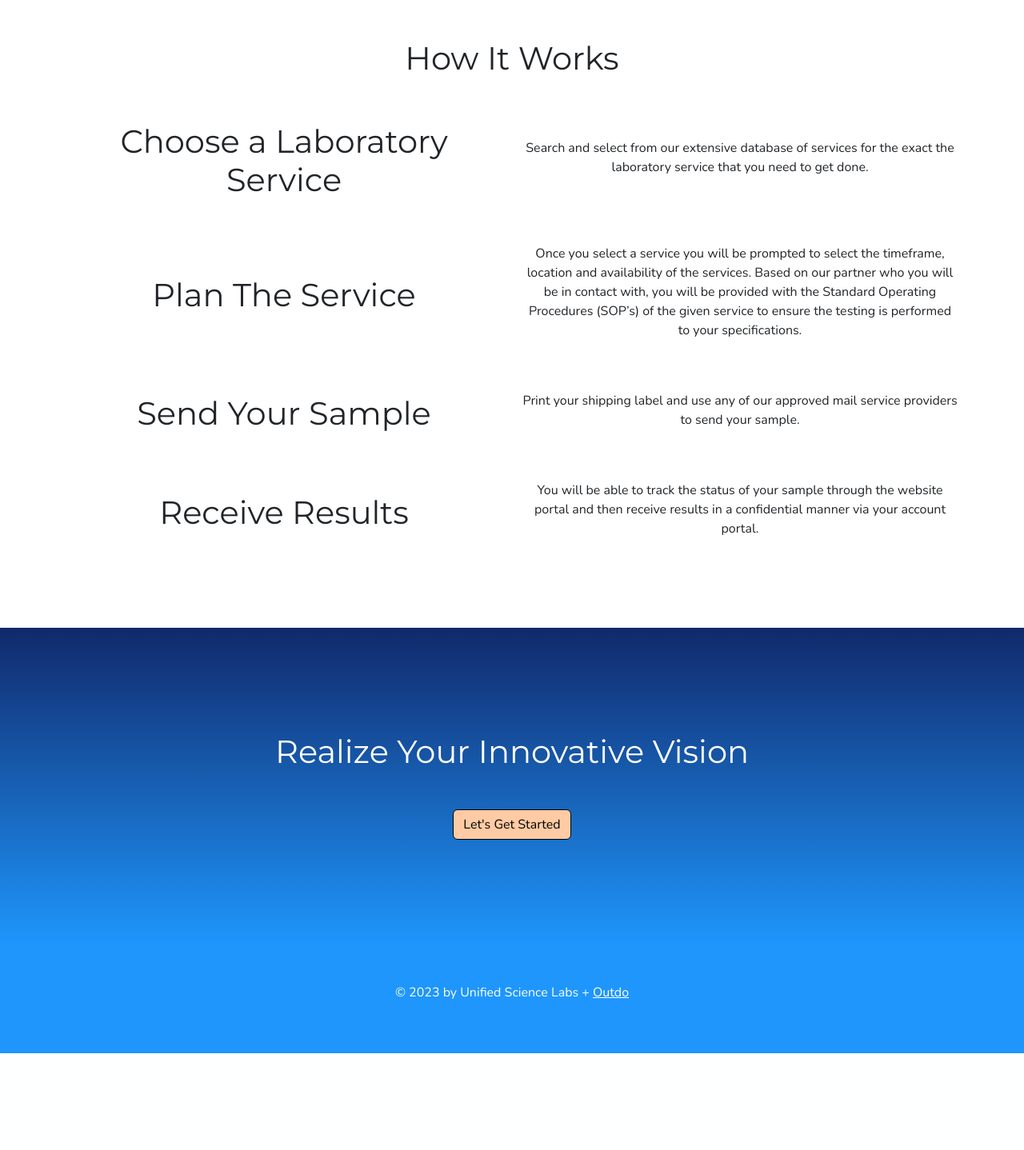
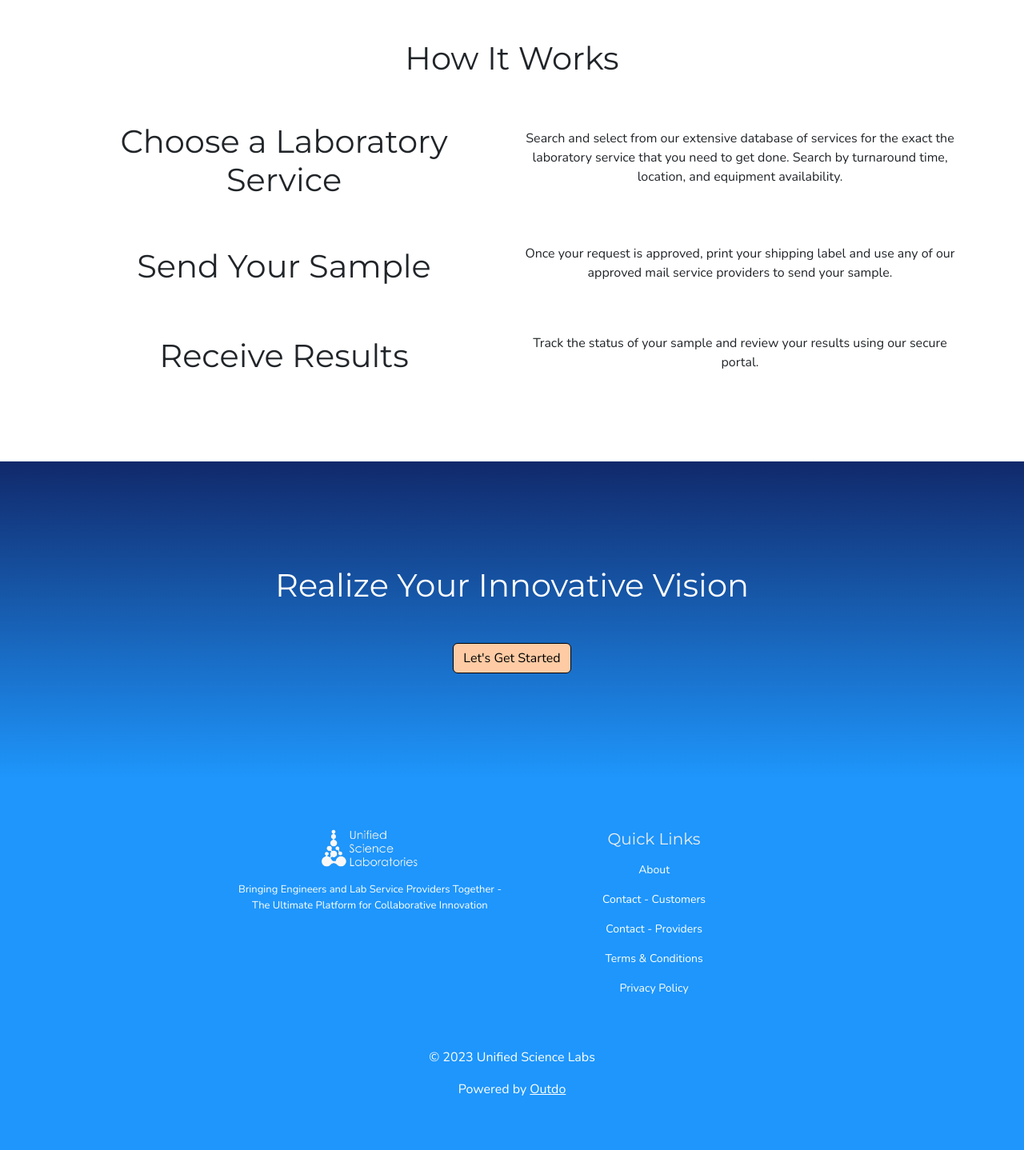
Before and after one commit to bharding216/labs, a Python web app: template project/templates/about.html in a window 1280 px wide. Shown: the part 759-2197 px from the top of the page at 80% size. Before the commit the page ends 2076 px from the top, so only its background shows below. Run offline with Jinja, Linux system fonts and the light colour scheme; the template is opened without the code that fills it, so the values that code supplies are empty; some libraries are stand-ins or nearby versions.

Commit message:
Update footer with columns, links, and logo

```diff
--- a/project/static/css/main.css
+++ b/project/static/css/main.css
@@ -27,10 +27,13 @@ PEACH: #FFCBA4
 }
 
 
-footer {
+.footer {
   margin-top: auto;
 }
 
+.footer-links {
+  font-size: 14px;
+}
 
 h1, h2, h3, h4, h5, h6 {
   /* sans-serif is the fallback font */
@@ -223,6 +226,11 @@ p, .nav-link, .btn-primary, .footer,
     max-width: 1000px; /* Set the maximum width as needed */
     margin: 0 auto; /* Center the container */
   }
+
+  .footer-row {
+    width: 75%;
+    margin: 0 auto;
+}
 }
 
 
@@ -263,6 +271,11 @@ p, .nav-link, .btn-primary, .footer,
   #lab_requests_table {
     width: 1200px;
   }
+
+  .footer-row {
+    width: 60%;
+    margin: 0 auto;
+}
 }
 
 
--- a/project/templates/about.html
+++ b/project/templates/about.html
@@ -65,26 +65,12 @@
         <div class="col-md-6 text-center d-flex flex-column justify-content-center">
             <p>
                 Search and select from our extensive database of services for the exact
-                the laboratory service that you need to get done.
+                the laboratory service that you need to get done. Search by turnaround time,
+                location, and equipment availability.
             </p>
         </div>
     </div>
 
-    <div class="row pb-5" data-aos="fade-up">
-        <div class="col-md-6 text-center d-flex flex-column justify-content-center">
-            <h1>Plan The Service</h1>
-        </div>
-        <div class="col-md-6 text-center d-flex flex-column justify-content-center">
-            <p>
-                Once you select a service you will be prompted to select
-                the timeframe, location and availability of the services.
-                Based on our partner who you will be in contact with, you
-                will be provided with the Standard Operating Procedures
-                (SOP’s) of the given service to ensure the testing is
-                performed to your specifications.
-            </p>
-        </div>
-    </div>
 
     <div class="row pb-5" data-aos="fade-up">
         <div class="col-md-6 text-center d-flex flex-column justify-content-center">
@@ -92,7 +78,7 @@
         </div>
         <div class="col-md-6 text-center d-flex flex-column justify-content-center">
             <p>
-                Print your shipping label and use any of our
+                Once your request is approved, print your shipping label and use any of our
                 approved mail service providers to send your sample.
             </p>
         </div>
@@ -104,9 +90,7 @@
         </div>
         <div class="col-md-6 text-center d-flex flex-column justify-content-center">
             <p>
-                You will be able to track the status of your sample
-                through the website portal and then receive results
-                in a confidential manner via your account portal.
+                Track the status of your sample and review your results using our secure portal.
             </p>
         </div>
     </div>
--- a/project/templates/base.html
+++ b/project/templates/base.html
@@ -176,20 +176,79 @@
         <div class="main-content">{% block content %}{% endblock %}</div>
 
 
+
+
+
         <!--FOOTER-->
+        <!--Great example for the footer: (https://mdbootstrap.com/docs/standard/navigation/footer/)-->
+
         <div class="text-center p-5 footer">
-        <!--Great example for the footer: (https://mdbootstrap.com/docs/standard/navigation/footer/)-->
-            <p style="color: white">
             {% block footer %}
-            &copy; 2023 by Unified Science Labs + <a class="hover-link" href="https://outdoexcel.com/"
-                target="_blank"
-                rel="noopener noreferrer">Outdo</a>
+
+            <div class="row pb-5 pt-3 footer-row">
+                <div class="col-6">
+                    <a href="{{ url_for('views.index') }}"><img src="/static/usl_logo.png" width="120" height="50"></a>
+                    <p class="mt-3" style="color: white; font-size: small;">
+                        Bringing Engineers and Lab Service Providers Together - The Ultimate Platform for Collaborative Innovation
+                    </p>
+                </div>
+
+                <div class="col-6">
+                    <h5 class="pb-2" style="color: #ededed;">Quick Links</h5>
+
+                    <p class="footer-links">
+                        <a href="{{ url_for('views.about') }}" class="nav-link">About</a>
+                    </p>
+
+                    <p class="footer-links">
+                        <a class="nav-link" href="{{ url_for('contact.contact_function') }}">Contact - Customers</a>
+                    </p>
+
+                    <p class="footer-links">
+                        <a class="nav-link" href="{{ url_for('contact.lab_contact') }}">Contact - Providers</a>
+                    </p>
+
+                    <p class="footer-links">
+                        <a href="#" class="nav-link">Terms & Conditions</a>
+                    </p>
+
+                    <p class="footer-links">
+                        <a href="#" class="nav-link">Privacy Policy</a>
+                    </p>
+                </div>
+            </div>
+
+
+            <div class="row">
+                <p style="color: white;">
+                    &copy; 2023 Unified Science Labs
+                </p>
+
+                <p style="color: white;">
+                    Powered by <a class="hover-link" href="https://outdoexcel.com/"
+                    target="_blank"
+                    rel="noopener noreferrer">Outdo</a>
+                </p>
+            </div>
+
+
             {% endblock %}
-            </p>
         </div>
+
+
+
 
     <!--close wrapper div-->
     </div>
+
+
+
+
+
+
+
+
+
 
 
     <!-- Bootstrap Javascript -->
@@ -197,7 +256,9 @@
     <script src="https://code.jquery.com/jquery-3.5.1.min.js"></script>
 
 
-    <!-- Dropdown Menu Javascript -->
+
+
+    <!-- NavBar Dropdown Menu Javascript -->
     <script>
         $('.dropdown-toggle').click(function(e) {
             e.preventDefault();
```
Also changed, not shown: project/templates/labs_about.html (+4 -4 lines), 1 other file.
